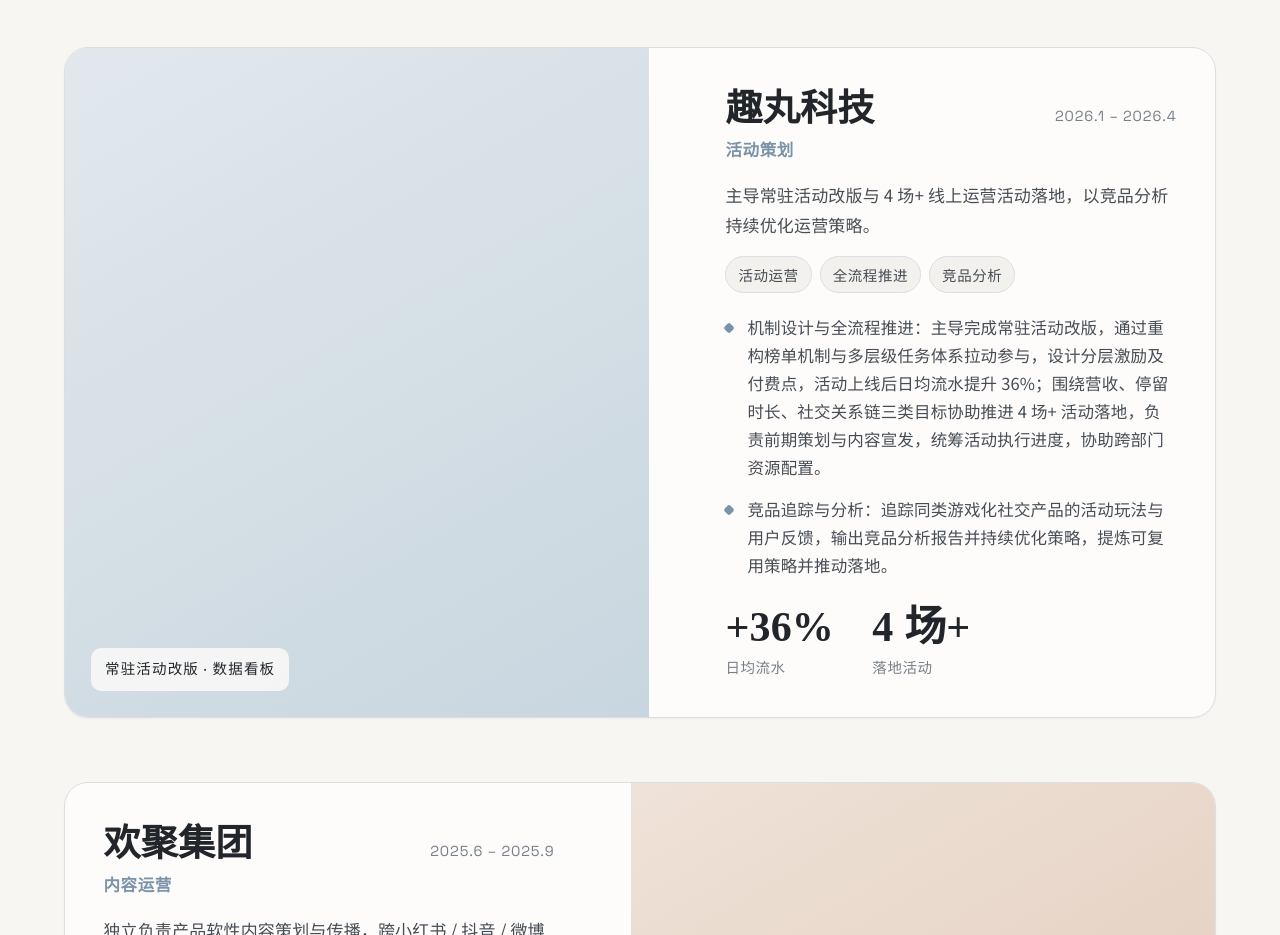
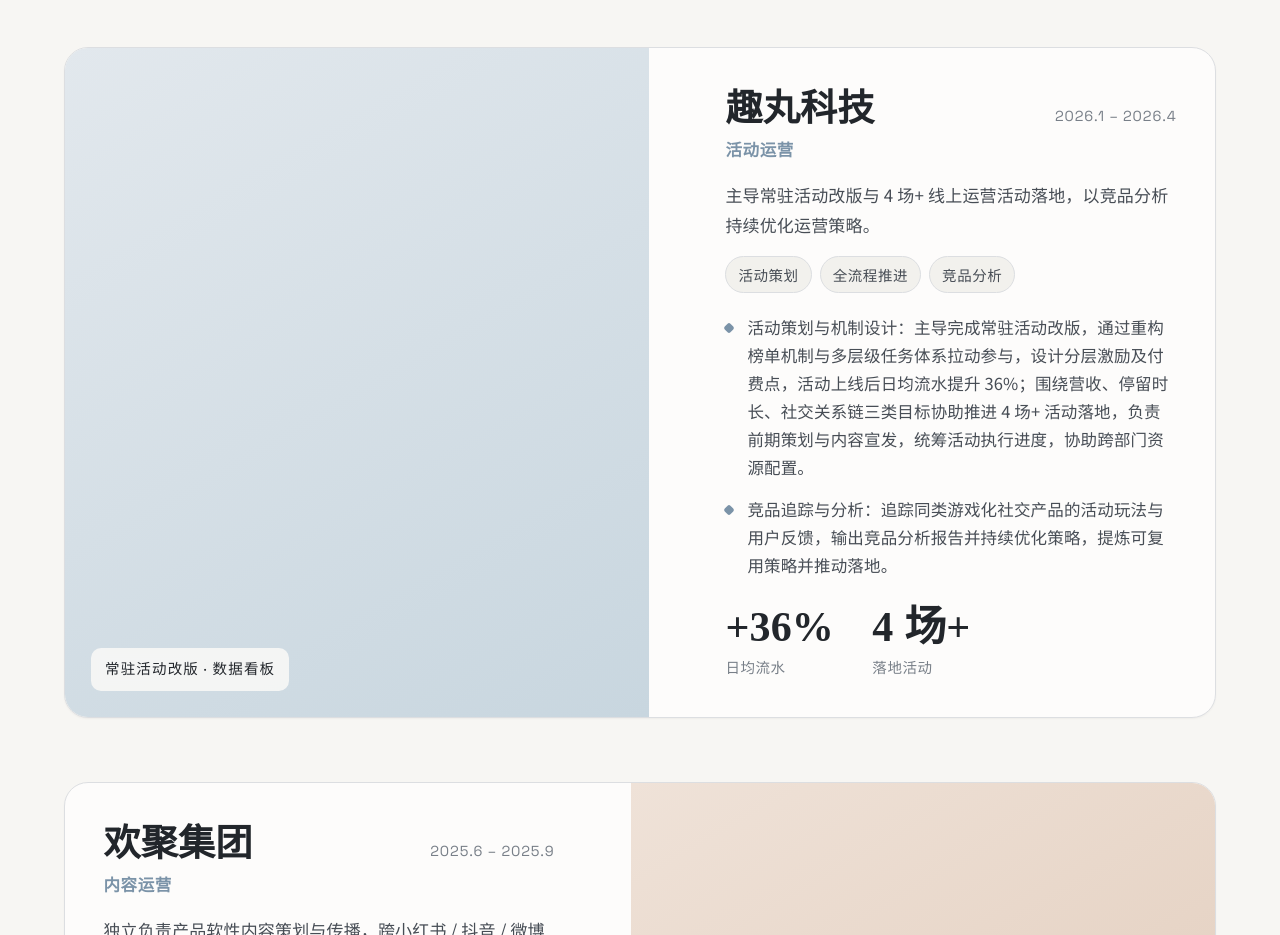
Before and after one commit to 321BUN/profolio2, a React (Vite) app: page / in a window 1280 px wide. Shown: the part 2800-3735 px from the top of the page. Built offline with nearby package versions, Linux system fonts and the light colour scheme.

Commit message:
趣丸岗位改回活动运营，小标题改为活动策划与机制设计

```diff
--- a/src/data/resume.js
+++ b/src/data/resume.js
@@ -46,13 +46,13 @@
     id: 'exp-qunwan',
     company: '趣丸科技',
     companyEn: 'Quwan Tech',
-    role: '活动策划',
+    role: '活动运营',
     period: '2026.1 – 2026.4',
-    tags: ['活动运营', '全流程推进', '竞品分析'],
+    tags: ['活动策划', '全流程推进', '竞品分析'],
     summary:
       '主导常驻活动改版与 4 场+ 线上运营活动落地，以竞品分析持续优化运营策略。',
     highlights: [
-      '机制设计与全流程推进：主导完成常驻活动改版，通过重构榜单机制与多层级任务体系拉动参与，设计分层激励及付费点，活动上线后日均流水提升 36%；围绕营收、停留时长、社交关系链三类目标协助推进 4 场+ 活动落地，负责前期策划与内容宣发，统筹活动执行进度，协助跨部门资源配置。',
+      '活动策划与机制设计：主导完成常驻活动改版，通过重构榜单机制与多层级任务体系拉动参与，设计分层激励及付费点，活动上线后日均流水提升 36%；围绕营收、停留时长、社交关系链三类目标协助推进 4 场+ 活动落地，负责前期策划与内容宣发，统筹活动执行进度，协助跨部门资源配置。',
       '竞品追踪与分析：追踪同类游戏化社交产品的活动玩法与用户反馈，输出竞品分析报告并持续优化策略，提炼可复用策略并推动落地。',
     ],
     metrics: [
```
